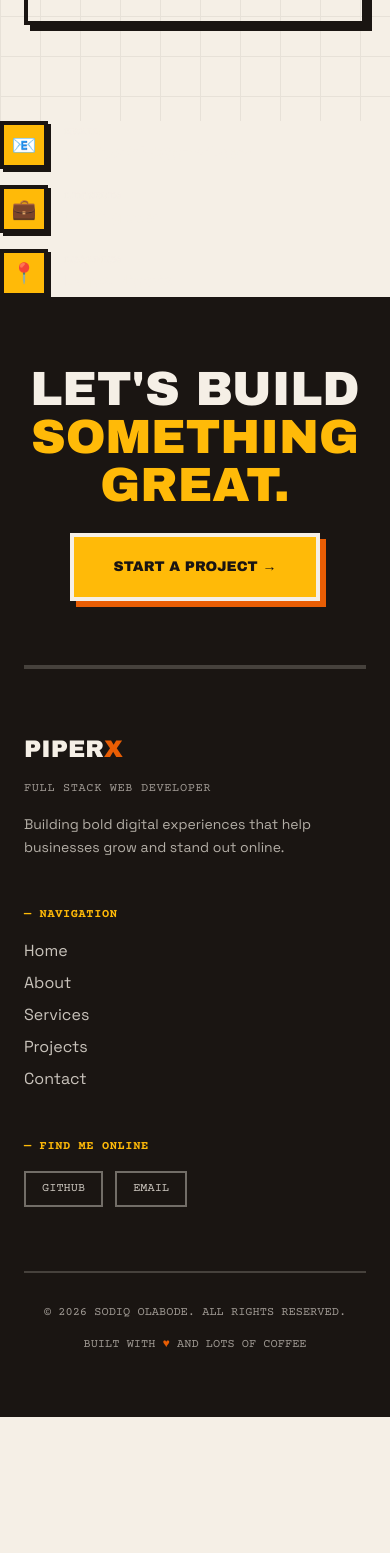
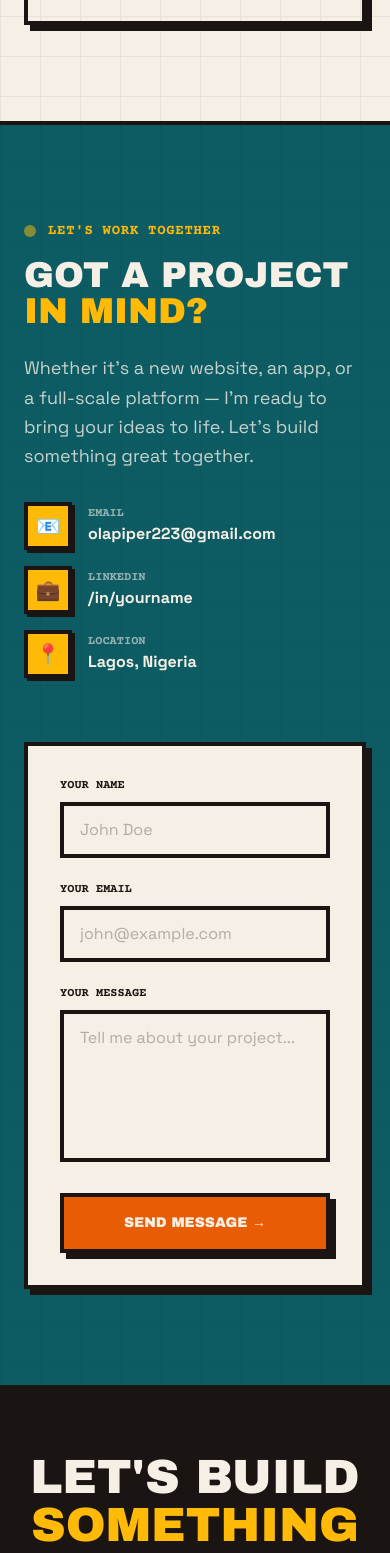
Before and after one commit to opiper21/portfolio, a React (Vite) app: page / in a window 390 px wide. Shown: the part 7260-8813 px from the top of the page. Before the commit the page ends 8677 px from the top, so only its background shows below. Built offline with nearby package versions, Linux system fonts and the light colour scheme.

Commit message:
Fix contact email link

```diff
--- a/src/components/Contacts.tsx
+++ b/src/components/Contacts.tsx
@@ -1,28 +1,105 @@
-const Contacts = () => {
+import { useState } from "react";
+
+function Contact() {
+  const [formData, setFormData] = useState({
+    name: "",
+    email: "",
+    message: "",
+  });
+
+  const [submitted, setSubmitted] = useState(false);
+
+  const handleChange = (
+    e: React.ChangeEvent<HTMLInputElement | HTMLTextAreaElement>,
+  ) => {
+    setFormData({
+      ...formData,
+      [e.target.name]: e.target.value,
+    });
+  };
+
+  const handleSubmit = async (e: React.FormEvent) => {
+    e.preventDefault();
+
+    try {
+      const response = await fetch("https://formspree.io/f/mqpkjwjl", {
+        method: "POST",
+        headers: {
+          "Content-Type": "application/json",
+          Accept: "application/json",
+        },
+        body: JSON.stringify(formData),
+      });
+
+      if (response.ok) {
+        setSubmitted(true);
+        setTimeout(() => {
+          setSubmitted(false);
+          setFormData({ name: "", email: "", message: "" });
+        }, 3000);
+      } else {
+        alert("Something went wrong. Please try again.");
+      }
+    } catch (error) {
+      alert("Network error. Please try again.");
+    }
+  };
+
   return (
+    <section
+      id="contact"
+      className="reveal relative bg-teal py-24 border-t-4 border-brown"
+    >
+      <div className="absolute inset-0 retro-grid pointer-events-none opacity-20"></div>
+
+      <div className="relative z-10 max-w-7xl mx-auto px-6">
+        <div className="grid md:grid-cols-2 gap-16 items-start">
+          {/* Left: Call to Action */}
+          <div>
+            <div className="flex items-center gap-3 mb-4">
+              <span className="w-3 h-3 rounded-full bg-mustard animate-pulse"></span>
+              <span className="font-mono text-sm uppercase tracking-wider font-bold text-mustard">
+                Let's Work Together
+              </span>
+            </div>
+
+            <h2 className="font-display text-4xl md:text-6xl uppercase text-cream leading-none mb-6">
+              Got a project
+              <br />
+              <span className="text-mustard">in mind?</span>
+            </h2>
+
+            <p className="text-cream/80 text-lg mb-8 leading-relaxed max-w-md">
+              Whether it's a new website, an app, or a full-scale platform — I'm
+              ready to bring your ideas to life. Let's build something great
+              together.
+            </p>
+
+            {/* Contact Info */}
             <div className="space-y-4">
-      <a
-        href="mailto:olapiper223@gmail.com"
-        className="flex items-center gap-4 group"
-      >
-        <div className="w-12 h-12 bg-mustard border-4 border-brown flex items-center justify-center shadow-retro-sm group-hover:translate-x-1 group-hover:translate-y-1 group-hover:shadow-none transition-all duration-200">
+              <div className="flex items-center gap-4">
+                <div className="w-12 h-12 bg-mustard border-4 border-brown flex items-center justify-center shadow-retro-sm">
                   <span className="text-xl">📧</span>
                 </div>
                 <div>
-          <p className="font-mono text-xs uppercase font-bold text-cream/60">Email</p>
-          <p className="text-cream font-bold group-hover:text-mustard transition-colors">
+                  <p className="font-mono text-xs uppercase font-bold text-cream/60">
+                    Email
+                  </p>
+                  <a href="mailto:olapiper223@gmail.com" className="text-cream font-bold hover:text-mustard transition-colors">
                     olapiper223@gmail.com
-          </p>
+                  </a>
                 </div>
-      </a>
+              </div>
 
               <div className="flex items-center gap-4">
                 <div className="w-12 h-12 bg-mustard border-4 border-brown flex items-center justify-center shadow-retro-sm">
                   <span className="text-xl">💼</span>
                 </div>
                 <div>
-          <p className="font-mono text-xs uppercase font-bold text-cream/60">LinkedIn</p>
-          <p className="text-cream font-bold">Coming soon</p>
+                  <p className="font-mono text-xs uppercase font-bold text-cream/60">
+                    LinkedIn
+                  </p>
+                  <p className="text-cream font-bold">/in/yourname</p>
                 </div>
               </div>
 
@@ -31,12 +108,87 @@ const Contacts = () => {
                   <span className="text-xl">📍</span>
                 </div>
                 <div>
-          <p className="font-mono text-xs uppercase font-bold text-cream/60">Location</p>
+                  <p className="font-mono text-xs uppercase font-bold text-cream/60">
+                    Location
+                  </p>
                   <p className="text-cream font-bold">Lagos, Nigeria</p>
                 </div>
               </div>
             </div>
+          </div>
+
+          {/* Right: Contact Form */}
+          <div className="bg-cream border-4 border-brown shadow-retro p-8">
+            {submitted ? (
+              <div className="text-center py-20">
+                <div className="text-6xl mb-4">✅</div>
+                <h3 className="font-display text-2xl uppercase text-brown mb-2">
+                  Message Sent!
+                </h3>
+                <p className="text-brown/70 font-mono text-sm">
+                  Thanks for reaching out. I'll get back to you soon.
+                </p>
+              </div>
+            ) : (
+              <form onSubmit={handleSubmit} className="space-y-6">
+                <div>
+                  <label className="font-mono text-xs uppercase font-bold text-brown block mb-2">
+                    Your Name
+                  </label>
+                  <input
+                    type="text"
+                    name="name"
+                    value={formData.name}
+                    onChange={handleChange}
+                    required
+                    placeholder="John Doe"
+                    className="w-full bg-transparent border-4 border-brown px-4 py-3 font-sans text-brown placeholder:text-brown/30 focus:outline-none focus:bg-mustard/20 transition-colors"
+                  />
+                </div>
+
+                <div>
+                  <label className="font-mono text-xs uppercase font-bold text-brown block mb-2">
+                    Your Email
+                  </label>
+                  <input
+                    type="email"
+                    name="email"
+                    value={formData.email}
+                    onChange={handleChange}
+                    required
+                    placeholder="john@example.com"
+                    className="w-full bg-transparent border-4 border-brown px-4 py-3 font-sans text-brown placeholder:text-brown/30 focus:outline-none focus:bg-mustard/20 transition-colors"
+                  />
+                </div>
+
+                <div>
+                  <label className="font-mono text-xs uppercase font-bold text-brown block mb-2">
+                    Your Message
+                  </label>
+                  <textarea
+                    name="message"
+                    value={formData.message}
+                    onChange={handleChange}
+                    required
+                    rows={5}
+                    placeholder="Tell me about your project..."
+                    className="w-full bg-transparent border-4 border-brown px-4 py-3 font-sans text-brown placeholder:text-brown/30 focus:outline-none focus:bg-mustard/20 transition-colors resize-none"
+                  ></textarea>
+                </div>
+
+                <button
+                  type="submit"
+                  className="w-full bg-burnt text-cream font-display uppercase text-sm px-8 py-4 border-4 border-brown shadow-retro hover:shadow-none hover:translate-x-1.5 hover:translate-y-1.5 transition-all duration-200 cursor-pointer"
+                >
+                  Send Message →
+                </button>
+              </form>
+            )}
+          </div>
+        </div>
+      </div>
+    </section>
   );
-};
+}
 
-export default Contacts;
+export default Contact;
```
Lines whose indentation alone changed are shown as unchanged.
